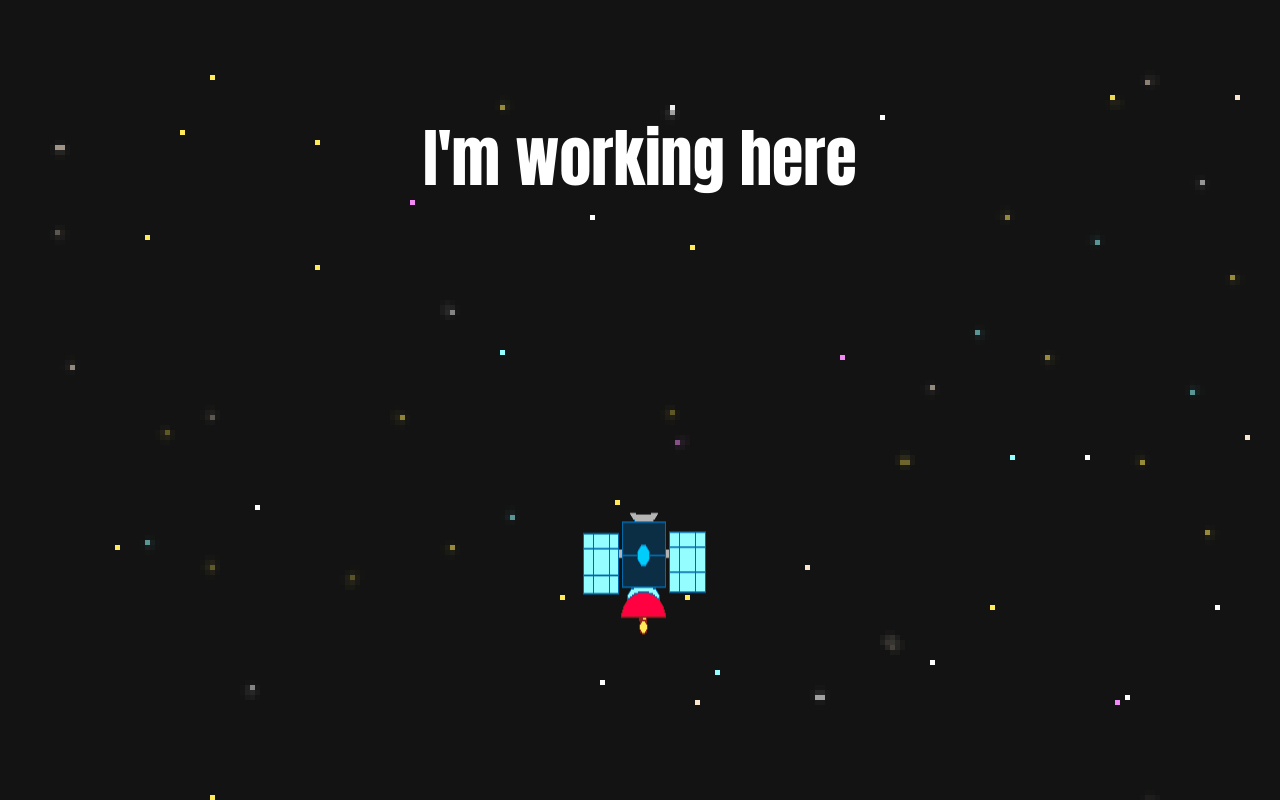
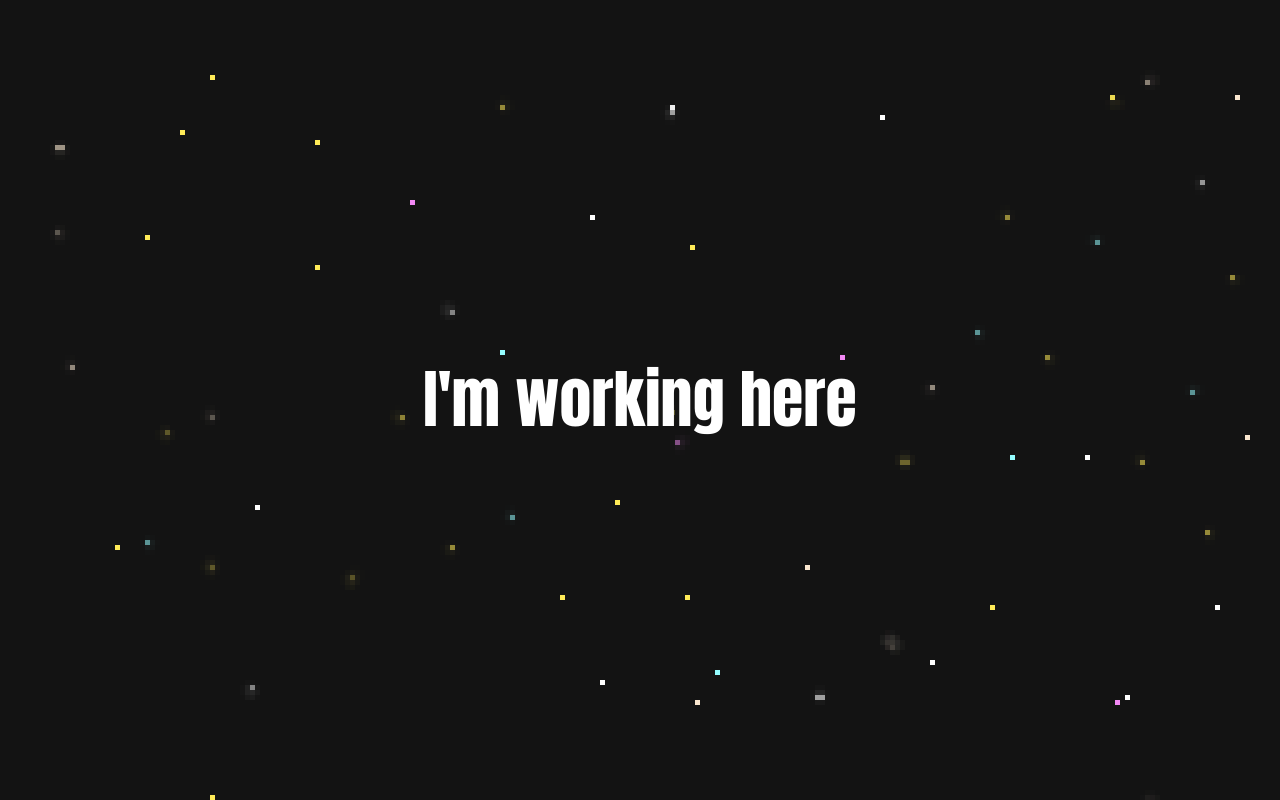
Before and after one commit to riccarM/pagina, a plain HTML site: page index.html in a window 1280 px wide. Drawn offline with Linux system fonts and the light colour scheme.

Commit message:
eliminado imagen y css

```diff
--- a/css/style.css
+++ b/css/style.css
@@ -26,10 +26,6 @@ h1 {
   font-weight: 300;
   font-style: normal;
 }
-img {
-  width: 20%;
-  height: 30%;
-}
 
 .move {
   animation: satelite 10s linear infinite;
--- a/index.html
+++ b/index.html
@@ -16,6 +16,5 @@
   </head>
   <body>
     <h1>I'm working here</h1>
-    <img src="assets/satelite.png" alt="Button" class="move" />
   </body>
 </html>
```
Also changed, not shown: 1 other file.
